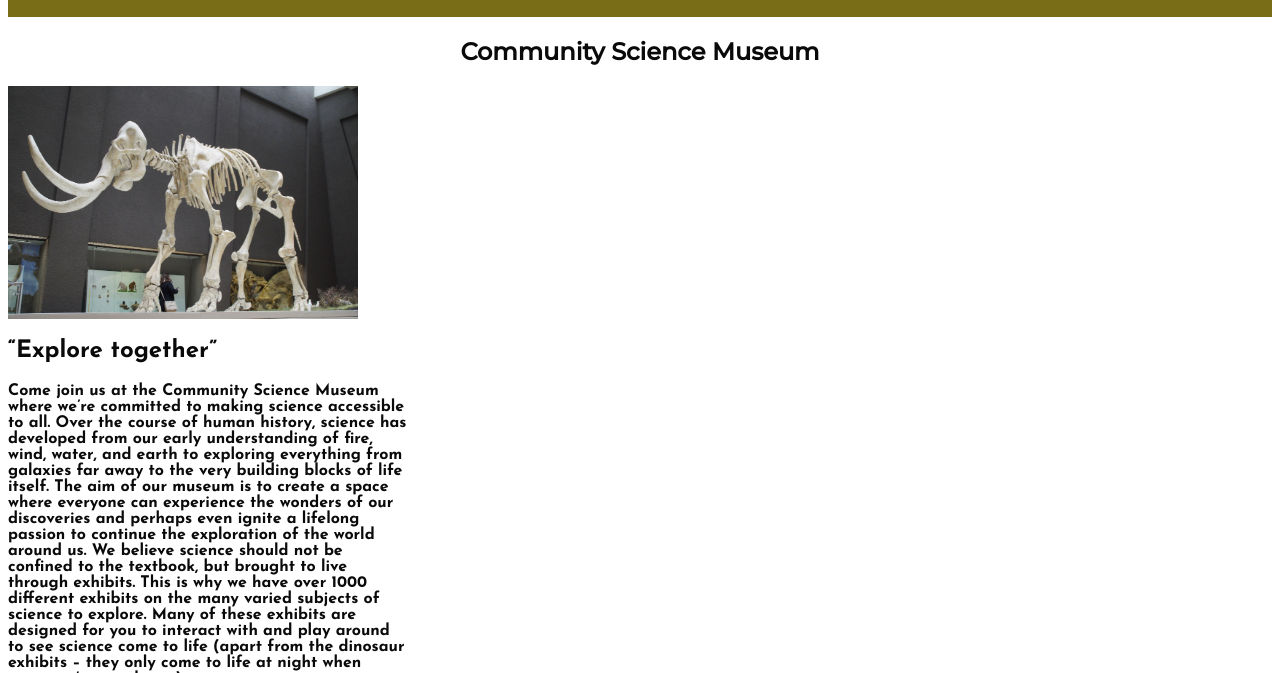
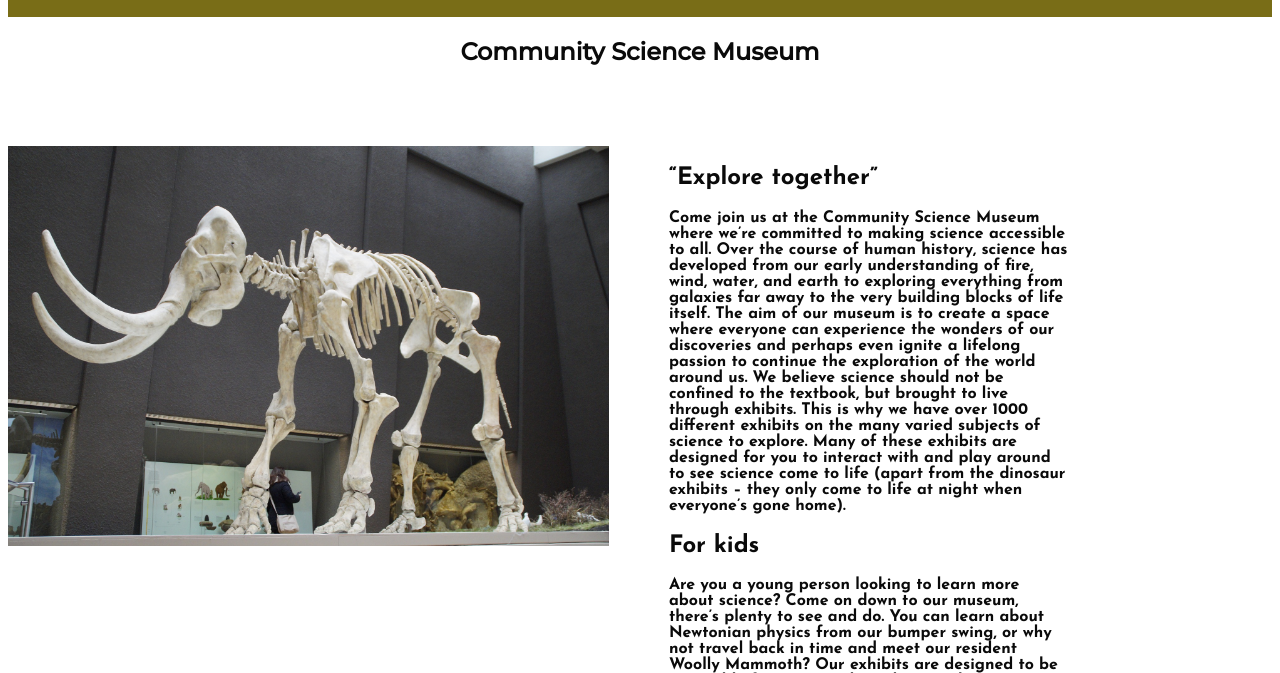
Before and after one commit to mooglemaren/Semesteroppgave-1, a plain HTML site: page index.html in a window 1280 px wide. Shown: the part 127-800 px from the top of the page. Drawn offline with Linux system fonts and the light colour scheme.

Commit message:
desc+favicon

```diff
--- a/index.html
+++ b/index.html
@@ -3,6 +3,8 @@
   <head>
     <meta charset="UTF-8" />
     <meta name="viewport" content="width=device-width, initial-scale=1.0" />
+    <link rel="icon" href="media/favicon-16x16.png">
+    <meta name="description" content="World's greatest museum - welcome to our site!">
     <title>Home</title>
     <link rel="preconnect" href="https://fonts.googleapis.com">
 <link rel="preconnect" href="https://fonts.gstatic.com" crossorigin>
@@ -34,10 +36,10 @@
     <section class="opener">
       <h1>Community Science Museum</h1>
     </section>
-
+    <section class="indexcontainer">
     <img src="media/mammoth-1257288_1920.jpg" alt="A picture of a mammoth" class="mammoth-image">
 
-
+<div class="indextext">
   <h2>“Explore together”</h2>
       <p class="introtext">
       Come join us at the Community Science Museum where we’re committed to
@@ -92,7 +94,8 @@
       </p>
     </div>
     </div>
-
+  </div>
+  </section>
     <footer>
       <div class="menubar2">
       <div class="footersection">
--- a/stylesheet.css
+++ b/stylesheet.css
@@ -63,7 +63,8 @@ padding: 20px 0;
   display: flex;
   justify-content: center;
   align-items: center;
-  width: 350px;
+  height: 400px;
+  padding-right: 60px;
 }
 
 .form {
@@ -138,6 +139,12 @@ padding: 10px;
   justify-content: center;
 }
 
+.indexcontainer {
+  display: flex;
+  flex-direction: row;
+  padding-top: 60px;
+}
+
 .introtext {
   width: 400px;
 }
```
Also changed, not shown: contact.html (+2 -0 lines), exhibit.html (+2 -0 lines), visit.html (+2 -0 lines), media/favicon-16x16.png (added).
